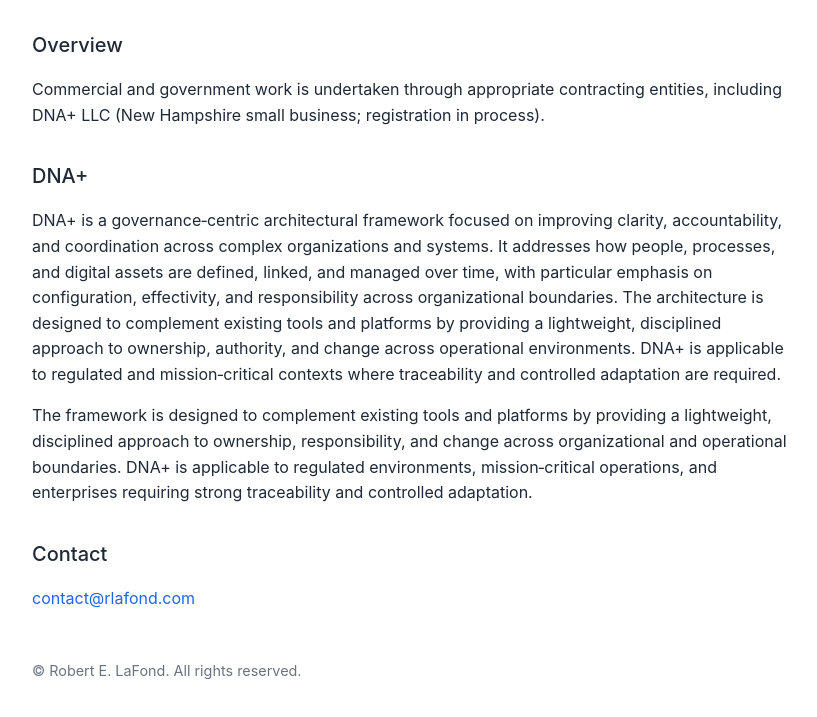
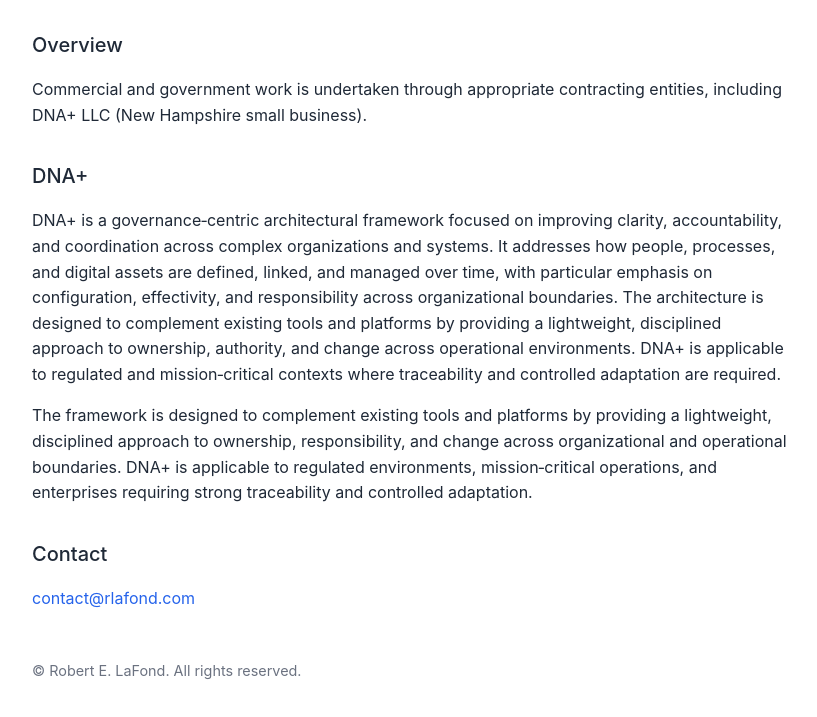
Before and after one commit to DNAplus2/temp, a website: page index.html in a window 1280 px wide. Shown: the part 179-896 px from the top of the page, without its empty margins (228-1045 px from the left). Drawn offline with Linux system fonts and the light colour scheme.

```diff
--- a/index.html
+++ b/index.html
@@ -68,7 +68,7 @@
     <h2>Overview</h2>
     <p>
       Commercial and government work is undertaken through appropriate contracting entities,
-      including DNA+ LLC (New Hampshire small business; registration in process).
+      including DNA+ LLC (New Hampshire small business).
     </p>
 
     <h2>DNA+</h2>
```
